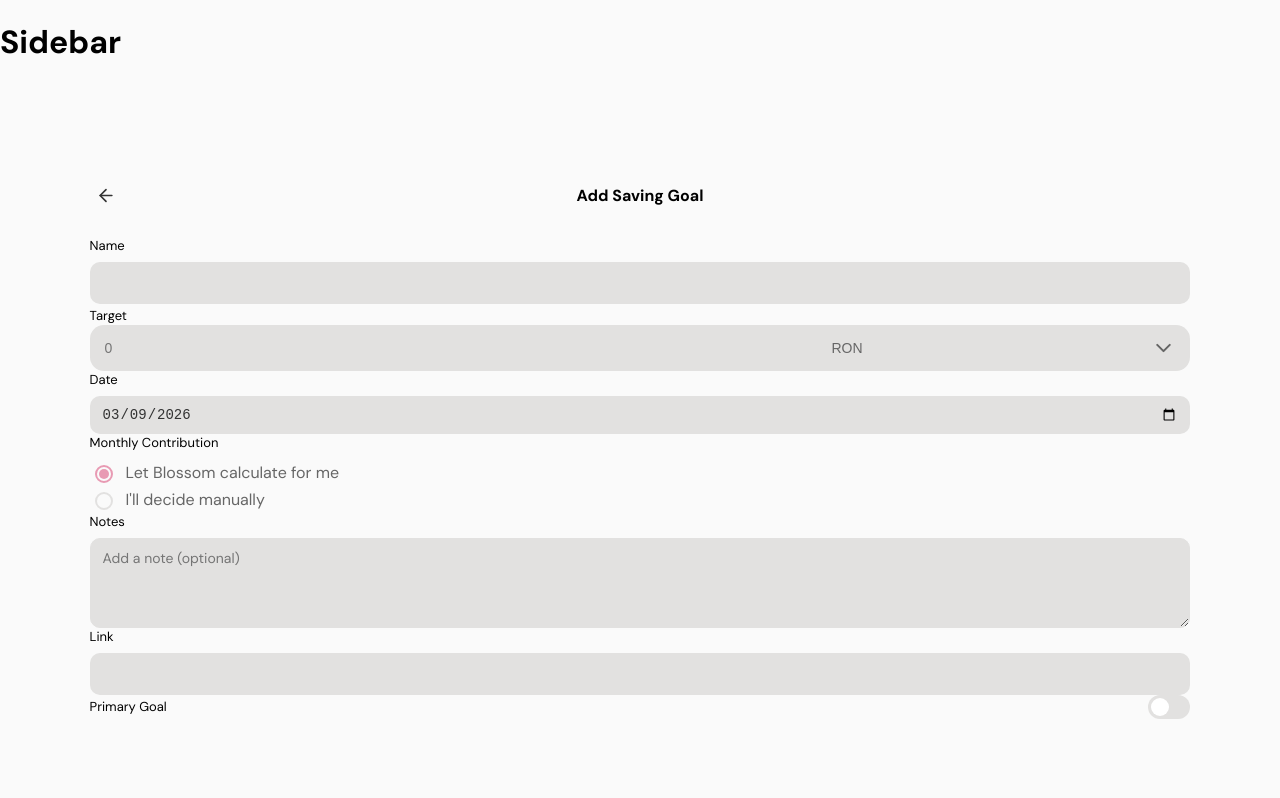
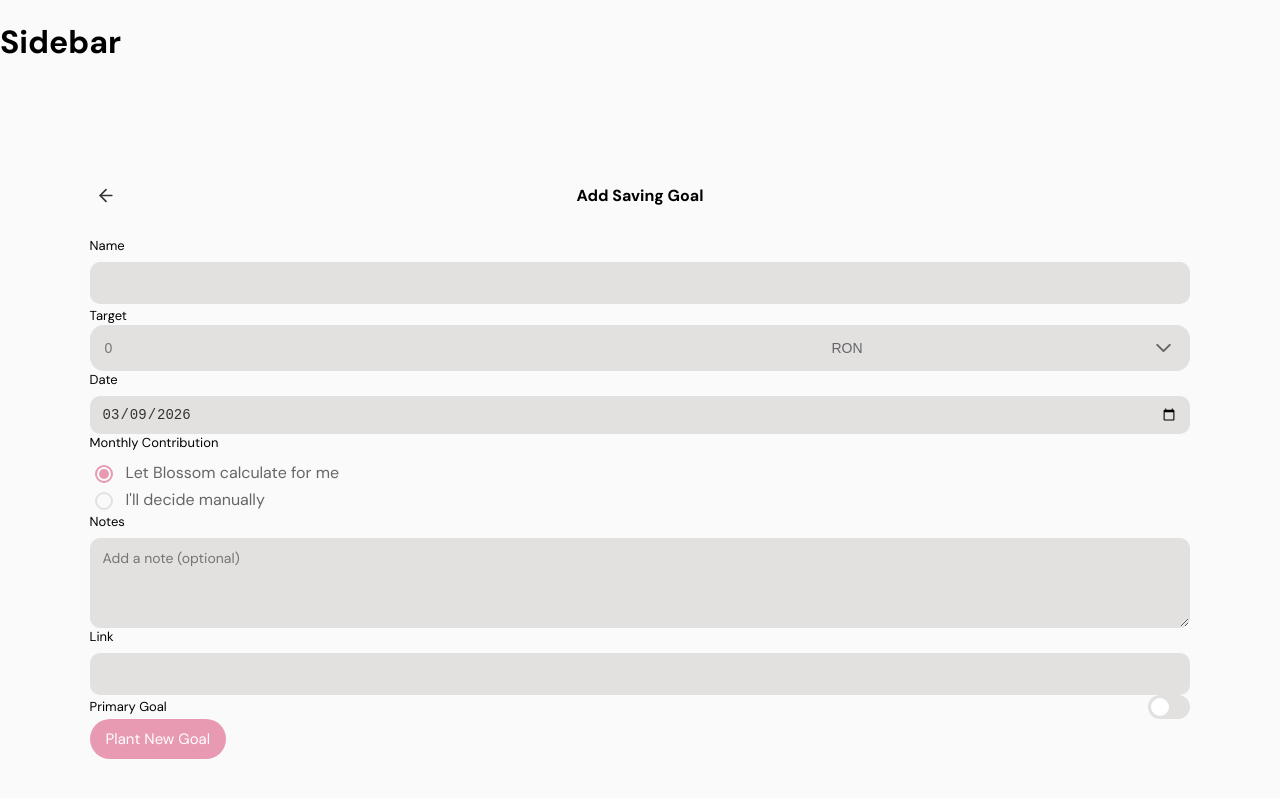
Before and after one commit to mirelalexy/blossom, a React (Vite) app in the folder frontend/: page /add-goal in a window 1280 px wide. Shown: the top 798 px of the page. Built offline with nearby package versions, Linux system fonts and the light colour scheme.

Commit message:
feat(add goal): add goals store and goal creation logic

```diff
--- a/frontend/src/App.jsx
+++ b/frontend/src/App.jsx
@@ -12,10 +12,12 @@ import Profile from "./pages/Profile"
 import AddTransaction from "./pages/AddTransaction"
 import { TransactionsProvider } from "./store/TransactionStore"
 import AddSavingGoal from "./pages/AddSavingGoal"
+import { GoalsProvider } from "./store/GoalsStore"
 
 function App() {
   return (
     <TransactionsProvider>
+      <GoalsProvider>
         <BrowserRouter>
           <Routes>
             <Route
@@ -85,6 +87,7 @@ function App() {
             <Route path="login" element={<Login />} />
           </Routes>
         </BrowserRouter>
+      </GoalsProvider>
     </TransactionsProvider>
   )
 }
--- a/frontend/src/pages/AddSavingGoal.jsx
+++ b/frontend/src/pages/AddSavingGoal.jsx
@@ -1,4 +1,5 @@
 import { useState } from "react"
+import { useNavigate } from "react-router-dom"
 
 import PageHeader from "../components/ui/PageHeader"
 import Input from "../components/forms/Input"
@@ -6,10 +7,17 @@ import Select from "../components/forms/Select"
 import RadioGroup from "../components/forms/RadioGroup"
 import Textarea from "../components/forms/Textarea"
 import Toggle from "../components/forms/Toggle"
+import Button from "../components/ui/Button"
 
 import "../styles/pages/AddSavingGoal.css"
 
+import { useGoals } from "../store/GoalsStore"
+
 function AddSavingGoal() {
+    const navigate = useNavigate()
+
+    const { addGoal } = useGoals()
+
     const today = new Date().toISOString().split("T")[0]
 
     const [formData, setFormData] = useState({
@@ -20,7 +28,7 @@ function AddSavingGoal() {
         monthlyContribution: "automatic",
         notes: "",
         link: "",
-        primaryGoal: false
+        primaryGoal: false,
     })
 
     function handleChange(field, value) {
@@ -43,12 +51,33 @@ function AddSavingGoal() {
         return Math.ceil(goal.target / months)
     }
 
+    function handleSubmit(e) {
+        e.preventDefault()
+
+        const newGoal = {
+            id: Date.now(),
+            name: formData.name,
+            target: Number(formData.target),
+            currency: formData.currency,
+            date: formData.date,
+            monthlyContribution: formData.monthlyContribution,
+            notes: formData.notes,
+            link: formData.link,
+            primaryGoal: formData.primaryGoal,
+            saved: 0
+        }
+
+        addGoal(newGoal)
+
+        navigate("/goals")
+    }
+
     return (
         <div className="add-goal-layout">
             <div className="add-goal-content">
                 <PageHeader title="Add Saving Goal"></PageHeader>
 
-                <form className="add-goal-form">
+                <form className="add-goal-form" onSubmit={handleSubmit}>
                     {/* Name */}
                     <Input
                         label="Name"
@@ -122,6 +151,8 @@ function AddSavingGoal() {
                         checked={formData.primaryGoal}
                         onChange={(val) => handleChange("primaryGoal", val)}
                     />
+
+                    <Button type="submit">Plant New Goal</Button>
                 </form>
             </div>
         </div>
--- /dev/null
+++ b/frontend/src/store/GoalsStore.jsx
@@ -0,0 +1,34 @@
+import { createContext, useContext, useState, useEffect } from "react"
+
+const GoalsContext = createContext()
+
+function getInitialGoals() {
+    const saved = localStorage.getItem("goals")
+    return saved ? JSON.parse(saved) : []
+}
+
+export function GoalsProvider({ children }) {
+    const [goals, setGoals] = useState(getInitialGoals)
+
+    function addGoal(goal) {
+        setGoals(prev => [goal, ...prev])
+    }
+
+    function deleteGoal(id) {
+        setGoals(goals.filter(g => g.id !== id))
+    }
+
+    useEffect(() => {
+        localStorage.setItem("goals", JSON.stringify(goals))
+    }, [goals])
+
+    return (
+        <GoalsContext.Provider value={{ goals, addGoal, deleteGoal }}>
+            {children}
+        </GoalsContext.Provider>
+    )
+}
+
+export function useGoals() {
+    return useContext(GoalsContext)
+}
```
Lines whose indentation alone changed are shown as unchanged.
